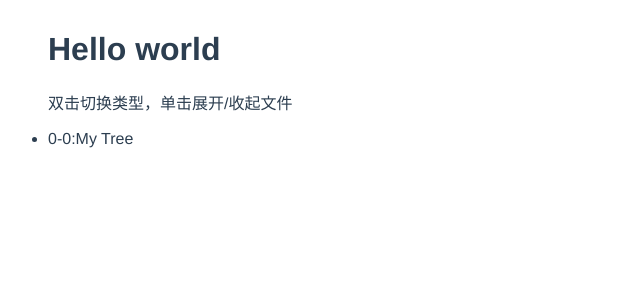
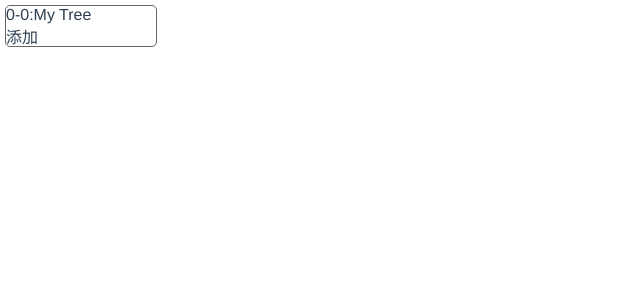
Before and after one commit to Mark24Code/vueinf, a Vue app: page / in a window 1280 px wide. Shown: the top 300 px of the page, without its empty margins (0-640 px from the left). Built offline with nearby package versions, Linux system fonts and the light colour scheme.

Commit message:
展开ok

```diff
--- a/src/App.vue
+++ b/src/App.vue
@@ -21,7 +21,14 @@ export default {
   -webkit-font-smoothing: antialiased;
   -moz-osx-font-smoothing: grayscale;
   color: #2c3e50;
-  margin-top: 10px;
+
+  width: 100%;
+  position: absolute;
+  top:0;
+  left: 0;
+  right: 0;
+  bottom: 0;
+  margin: 10px;
   overflow: hidden;
 }
 </style>
--- a/src/components/Hello.vue
+++ b/src/components/Hello.vue
@@ -1,25 +1,27 @@
 <template>
-    <ul id="demo">
-        <h1>Hello world</h1>
-        <p>双击切换类型，单击展开/收起文件</p>
-        <item class="item" :model="treeData">
-        </item>
-    </ul>
+    <div id="demo">
+<!--         <h1>Hello world</h1>
+        <p>双击切换类型，单击展开/收起文件</p> -->
+        <div class="container">
+            <item class="item" :model="treeData" :cur_index="0">
+            </item>
+        </div>
+    </div>
 </template>
 <script>
 import item from './item.vue'
 export default {
     name: 'hello',
-    components:{
-      item
+    components: {
+        item
     },
     data() {
         return {
             treeData: {
-                fid:0,
-                oid:0,
+                fid: 0,
+                oid: 0,
                 name: 'My Tree',
-                childrenids:[],
+                childrenids: [],
                 children: []
             }
         }
@@ -28,5 +30,17 @@ export default {
 </script>
 <!-- Add "scoped" attribute to limit CSS to this component only -->
 <style scoped>
-
+#demo {
+    width: 100%;
+    position: absolute;
+    top: 0;
+    left: 0;
+    right: 0;
+    bottom: 0;
+    margin: 10px;
+    overflow: hidden;
+}
+.container{
+  position: relative;
+}
 </style>
--- a/src/components/item.vue
+++ b/src/components/item.vue
@@ -1,32 +1,43 @@
 <template>
-    <li>
-        <div class="lfbox" :class="{bold: isFolder}" @click="toggle" @dblclick="changeType">
+    <div class="faBox" :style="{left:pos_left+'px',top:pos_top+'px'}" >
+        <div :class="{bold: isFolder}" @click="toggle" @dblclick="changeType">
             {{model.fid}}-{{model.oid}}:{{model.name}}
             <span v-if="isFolder">[{{open ? '-' : '+'}}]</span>
         </div>
-        <ul v-show="open" v-if="isFolder">
-            <item class="item itembox" v-for="model in model.children" :model="model">
+        <div class="add" @click="addChild">添加</div>
+        <!-- <div class="chBox" v-show="open" v-if="isFolder" :style="{left:pos_left_ch+'px',top:pos_top_ch+'px'}"> -->
+            <item class="item itembox" v-for="(model,index) in model.children" :model="model" :cur_index="index">
             </item>
-            <li class="add" @click="addChild">+</li>
-        </ul>
-    </li>
+
+        <!-- </div> -->
+    </div>
 </template>
 <script>
 import Vue from 'vue'
 export default {
     name: 'item',
     props: {
-        model: Object
+        model: Object,
+        cur_index:Number,
+
     },
     data() {
         return {
-            open: false
+            open: false,
+            el_W:160,
+            el_H:50
         }
     },
     computed: {
         isFolder: function() {
             return this.model.children &&
                 this.model.children.length
+        },
+        pos_left:function(){
+            return this.model.fid * this.el_W;
+        },
+        pos_top:function(){
+            return this.cur_index*this.el_H;
         }
     },
     methods: {
@@ -52,10 +63,12 @@ export default {
             _this.model.children.push({
                 fid: _this.model.fid + 1,
                 oid: sub_id,
-                name: 'new stuff',
+                name: '新建stuff',
                 childrenids:[],
                 children:[]
             });
+            console.log("==== 自己 ====");
+            console.log("fid:"+_this.model.fid+";oid:"+_this.model.fid)
         },
         max: function(arr) {
             var max = arr[0];
@@ -71,4 +84,16 @@ export default {
 }
 </script>
 <style scoped>
+.faBox,.chBox{
+/*  real-width:160px;
+    real-height:50px;
+*/
+    width: 150px;
+    height: 40px;
+    border-radius: 5px;
+    margin: 5px;
+
+    position: fixed;
+    border: 1px solid #666;
+}
 </style>
```
